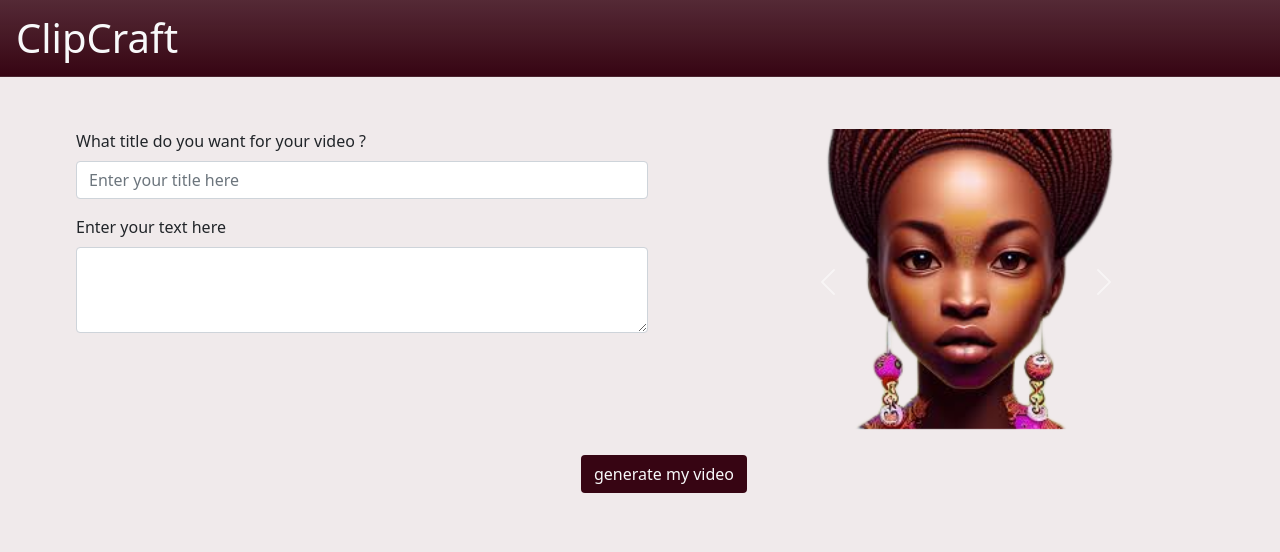
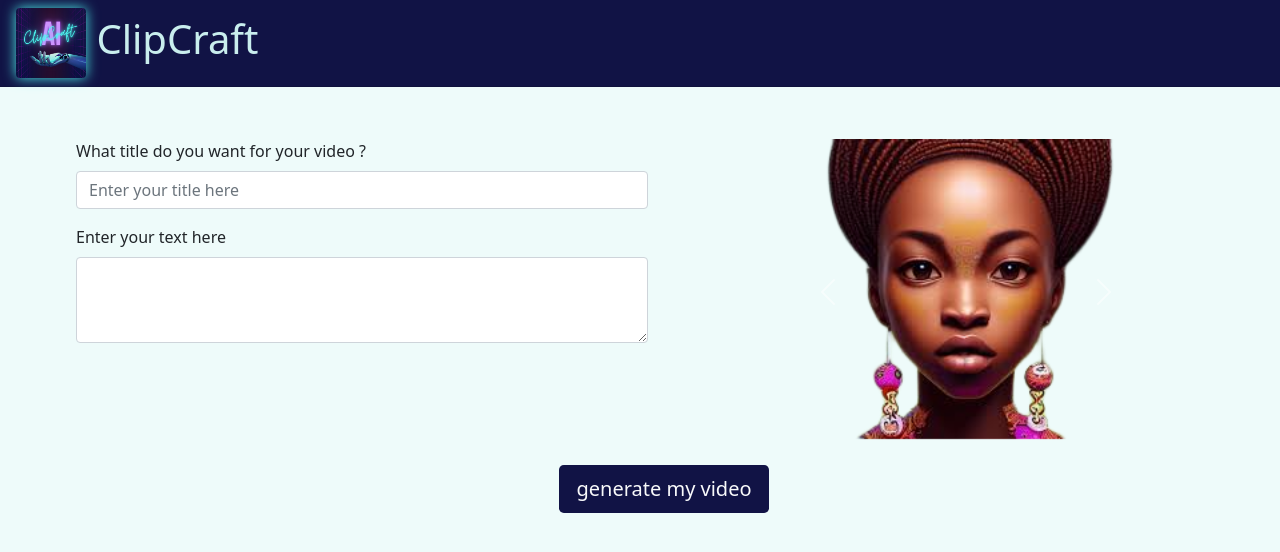
Before and after one commit to boudjasma/ClipCraft, a Django app: page /accounts/profile/ in a window 1280 px wide. Shown: the top 552 px of the page. Run offline with Django 4.2, Linux system fonts and the light colour scheme; some libraries are stand-ins or nearby versions.

Commit message:
design modification - add new logo

```diff
--- a/craftapp/middleware.py
+++ b/craftapp/middleware.py
@@ -5,9 +5,9 @@ class AuthenticationMiddleware:
     def __init__(self, get_response):
         self.get_response = get_response
 
-    # def __call__(self, request):
-    #     if not request.user.is_authenticated and request.path != reverse('signup'):
-    #         return redirect('login')
+    def __call__(self, request):
+        # if request.user.is_authenticated and request.path != reverse('signup'):
+        #     return redirect('/')
 
-    #     response = self.get_response(request)
-    #     return response
+        response = self.get_response(request)
+        return response
--- /dev/null
+++ b/craftapp/static/css/base.css
@@ -0,0 +1,50 @@
+#logo {
+    filter: drop-shadow(0 0 0.4rem #4cece6);
+}
+
+#logo:hover {
+    -webkit-animation: spin 5s infinite;
+    animation: spin 5s infinite;
+}
+
+@-webkit-keyframes spin {
+    from {
+        -webkit-transform: rotateY(0deg);
+    }
+
+    to {
+        -webkit-transform: rotateY(-360deg);
+    }
+}
+
+@keyframes spin {
+    from {
+        -moz-transform: rotateY(0deg);
+        -ms-transform: rotateY(0deg);
+        transform: rotateY(0deg);
+    }
+
+    to {
+        -moz-transform: rotateY(-360deg);
+        -ms-transform: rotateY(-360deg);
+        transform: rotateY(-360deg);
+    }
+}
+
+#header {
+    background: #111345;
+    background: -moz-linear-gradient(top, #260d2e 100%);
+    background: -webkit-linear-gradient(top, #260d2e 100%);
+    background: -o-linear-gradient(top, #260d2e 100%);
+    background: -ms-linear-gradient(top, #260d2e 100%);
+    filter: progid:DXImageTransform.Microsoft.gradient(startColorstr='#111345', endColorstr='#305084', GradientType=0);
+    background: linear-gradient(top, #260d2e 10);
+}
+
+#title {
+    color: #C9EEEE;
+}
+
+body {
+    background-color: #EEFBFA
+}
--- a/craftapp/templates/craftapp/base.html
+++ b/craftapp/templates/craftapp/base.html
@@ -3,6 +3,7 @@
 
 <!DOCTYPE html>
 <html>
+
 <head>
   <!-- Required meta tags -->
   <meta charset="UTF-8" />
@@ -12,11 +13,15 @@
 
   {% block links_cdn %}
   <!-- Bootstrap 5 -->
-            <link href="https://cdn.jsdelivr.net/npm/bootstrap@5.0.2/dist/css/bootstrap.min.css" rel="stylesheet" integrity="sha384-EVSTQN3/azprG1Anm3QDgpJLIm9Nao0Yz1ztcQTwFspd3yD65VohhpuuCOmLASjC" crossorigin="anonymous">
+  <link href="https://cdn.jsdelivr.net/npm/bootstrap@5.0.2/dist/css/bootstrap.min.css" rel="stylesheet"
+    integrity="sha384-EVSTQN3/azprG1Anm3QDgpJLIm9Nao0Yz1ztcQTwFspd3yD65VohhpuuCOmLASjC" crossorigin="anonymous">
   <!-- Bootstrap icons -->
   <link rel="stylesheet" href="https://cdn.jsdelivr.net/npm/bootstrap-icons@1.5.0/font/bootstrap-icons.css">
   <!-- Bootstrap Datepicker CSS -->
-            <link rel="stylesheet" href="https://cdnjs.cloudflare.com/ajax/libs/bootstrap-datepicker/1.9.0/css/bootstrap-datepicker.min.css" integrity="sha512-mSYUmp1HYZDFaVKK//63EcZq4iFWFjxSL+Z3T/aCt4IO9Cejm03q3NKKYN6pFQzY0SBOr8h+eCIAZHPXcpZaNw==" crossorigin="anonymous" referrerpolicy="no-referrer" />
+  <link rel="stylesheet"
+    href="https://cdnjs.cloudflare.com/ajax/libs/bootstrap-datepicker/1.9.0/css/bootstrap-datepicker.min.css"
+    integrity="sha512-mSYUmp1HYZDFaVKK//63EcZq4iFWFjxSL+Z3T/aCt4IO9Cejm03q3NKKYN6pFQzY0SBOr8h+eCIAZHPXcpZaNw=="
+    crossorigin="anonymous" referrerpolicy="no-referrer" />
   <!-- JQuery CSS-->
   <link rel="stylesheet" href="//code.jquery.com/ui/1.13.1/themes/base/jquery-ui.css">
 
@@ -25,13 +30,15 @@
   {% endblock %}
 
   {% block styles %}
+  <link href="{% static 'css/base.css' %}" rel="stylesheet">
   {% endblock %}
 </head>
 
-    <body style="background-color: #F0EAEB;">
-      <div class="card-header rounded-0 bg-gradient" style="background-color:#370513;">
+<body>
+  <div class="card-header rounded-0" id="header">
     <div class="d-flex justify-content-between">
-          <div class="fs-1 text-light">
+      <div class="fs-1" id="title">
+        <img src="{% static 'assets/logo.png' %}" class="rounded" alt="ClipCraftLogo" height="70" width="70" id="logo">
         {% block header %}
         {% endblock %}
       </div>
@@ -48,7 +55,7 @@
 </body>
 {% block modal %}
 <div class="modal fade" id="exampleModal" tabindex="-1" aria-labelledby="exampleModalLabel" aria-hidden="true">
-        <div class="modal-dialog" >
+  <div class="modal-dialog">
     <div class="modal-content">
       <div class="modal-header pb-0 mb-0">
         {% block modal_title %}
@@ -77,16 +84,22 @@
   </div>
 </div>
 {% endblock %}
+
 </html>
 {% block scripts %}
 <!-- Bootstrap JS -->
-    <script src="https://cdn.jsdelivr.net/npm/bootstrap@5.0.2/dist/js/bootstrap.bundle.min.js" integrity="sha384-MrcW6ZMFYlzcLA8Nl+NtUVF0sA7MsXsP1UyJoMp4YLEuNSfAP+JcXn/tWtIaxVXM" crossorigin="anonymous"></script>
+<script src="https://cdn.jsdelivr.net/npm/bootstrap@5.0.2/dist/js/bootstrap.bundle.min.js"
+  integrity="sha384-MrcW6ZMFYlzcLA8Nl+NtUVF0sA7MsXsP1UyJoMp4YLEuNSfAP+JcXn/tWtIaxVXM" crossorigin="anonymous"></script>
 <!-- Boostrap Icons -->
 <link rel="stylesheet" href="https://fonts.googleapis.com/icon?family=Material+Icons">
 <!-- JQuery -->
-    <script src="https://cdnjs.cloudflare.com/ajax/libs/jquery/3.6.0/jquery.min.js" integrity="sha512-894YE6QWD5I59HgZOGReFYm4dnWc1Qt5NtvYSaNcOP+u1T9qYdvdihz0PPSiiqn/+/3e7Jo4EaG7TubfWGUrMQ==" crossorigin="anonymous" referrerpolicy="no-referrer"></script>
+<script src="https://cdnjs.cloudflare.com/ajax/libs/jquery/3.6.0/jquery.min.js"
+  integrity="sha512-894YE6QWD5I59HgZOGReFYm4dnWc1Qt5NtvYSaNcOP+u1T9qYdvdihz0PPSiiqn/+/3e7Jo4EaG7TubfWGUrMQ=="
+  crossorigin="anonymous" referrerpolicy="no-referrer"></script>
 <!-- Bootstrap Datepicker JS -->
-    <script src="https://cdnjs.cloudflare.com/ajax/libs/bootstrap-datepicker/1.9.0/js/bootstrap-datepicker.min.js" integrity="sha512-T/tUfKSV1bihCnd+MxKD0Hm1uBBroVYBOYSk1knyvQ9VyZJpc/ALb4P0r6ubwVPSGB2GvjeoMAJJImBG12TiaQ==" crossorigin="anonymous" referrerpolicy="no-referrer"></script>
+<script src="https://cdnjs.cloudflare.com/ajax/libs/bootstrap-datepicker/1.9.0/js/bootstrap-datepicker.min.js"
+  integrity="sha512-T/tUfKSV1bihCnd+MxKD0Hm1uBBroVYBOYSk1knyvQ9VyZJpc/ALb4P0r6ubwVPSGB2GvjeoMAJJImBG12TiaQ=="
+  crossorigin="anonymous" referrerpolicy="no-referrer"></script>
 <!-- JQuery JS -->
 <script src="https://code.jquery.com/jquery-3.6.0.js"></script>
 <script src="https://code.jquery.com/ui/1.13.1/jquery-ui.js"></script>
--- a/craftapp/templates/craftapp/home.html
+++ b/craftapp/templates/craftapp/home.html
@@ -2,15 +2,22 @@
 {% load i18n %}
 {% load static %}
 
+
+{% block styles %}
+{{ block.super }}
+{% endblock %}
+
+
 {% block header %}ClipCraft{% endblock %}
 {% block login %}
 {% if user.is_authenticated %}
-    <a  class="text-light" href="{% url 'logout' %}">{% trans "Logout" %}</a>
+<a class="text-light" href="{% url 'logout' %}">{% trans "Logout" %}</a>
 {% endif %}
 {% endblock %}
 
 {% block content %}
-  <div class="fs-2 card-title m-4">{% if user.is_authenticated %} {% trans "Welcome" %}, {{ user.username }} !{% endif %}</div>
+<div class="fs-2 card-title m-4">{% if user.is_authenticated %} {% trans "Welcome" %}, {{ user.username }} !{% endif %}
+</div>
 <div class="container-fluid m-sm-4 p-2">
   <form method="POST" action="{% url 'home' %}">
     {% csrf_token %}
@@ -53,9 +60,11 @@
                   {% with counter=forloop.counter|stringformat:"s" %}
                   {% with avatar_path='assets/avatar'|add:counter|add:".png" %}
                   <div class="carousel-item {% if forloop.first %}active{% endif %}">
-                                                <input type="radio" name="photo" value="{{ forloop.counter }}" id="photo{{ forloop.counter }}" class="d-none">
+                    <input type="radio" name="photo" value="{{ forloop.counter }}" id="photo{{ forloop.counter }}"
+                      class="d-none">
                     <label for="photo{{ forloop.counter }}">
-                                                    <img src="{% static avatar_path %}" class="d-block" alt="Photo {{ forloop.counter }}" height="300" length="500">
+                      <img src="{% static avatar_path %}" class="d-block" alt="Photo {{ forloop.counter }}" height="300"
+                        length="500">
                     </label>
                   </div>
                   {% endwith %}
@@ -63,11 +72,13 @@
                   {% endfor %}
 
                 </div>
-                                  <button class="carousel-control-prev" type="button" data-bs-target="#carouselExampleControls" data-bs-slide="prev">
+                <button class="carousel-control-prev" type="button" data-bs-target="#carouselExampleControls"
+                  data-bs-slide="prev">
                   <span class="carousel-control-prev-icon" aria-hidden="true"></span>
                   <span class="visually-hidden">Précédent</span>
                 </button>
-                                  <button class="carousel-control-next" type="button" data-bs-target="#carouselExampleControls" data-bs-slide="next">
+                <button class="carousel-control-next" type="button" data-bs-target="#carouselExampleControls"
+                  data-bs-slide="next">
                   <span class="carousel-control-next-icon" aria-hidden="true"></span>
                   <span class="visually-hidden">Suivant</span>
                 </button>
@@ -79,7 +90,8 @@
     </div>
     <div class="row">
       <div class="d-flex justify-content-center">
-                  <button type="submit" class="btn w-sm-50 text-light" style="background-color: #370513;">{% trans "generate my video" %}</button>
+        <button type="submit" class="btn btn-lg w-sm-50 text-light" style="background-color: #111345;">
+          {% trans "generate my video" %}</button>
       </div>
     </div>
   </form>
--- a/craftapp/views.py
+++ b/craftapp/views.py
@@ -73,12 +73,12 @@ class HomeView(TemplateView):
             }
             print(data)
 
-            response = requests.post('http://localhost:5000/generate-video', data=data)
+            # response = requests.post('http://localhost:5000/generate-video', data=data)
 
-            api_response = response.json()
-            print(api_response)
+            # api_response = response.json()
+            # print(api_response)
 
-            context = {'title': title, 'text': text, 'photo': photo, 'video_path': api_response }
+            context = {'title': title, 'text': text, 'photo': photo, 'video_path': "" }
 
             # Renvoyez la réponse à la vue 'result.html'
             return render(request, 'craftapp/result.html', context)
--- a/requirements.txt
+++ b/requirements.txt
@@ -1,2 +1,3 @@
 django
 django-admin
+requests
```
Also changed, not shown: clipcraft/settings.py (+2 -13 lines), craftapp/templates/craftapp/login.html (+14 -7 lines), craftapp/templates/craftapp/result.html (+7 -2 lines), craftapp/templates/craftapp/signup.html (+8 -3 lines), craftapp/static/assets/logo.png (added), db.sqlite3. Lines whose indentation alone changed are shown as unchanged.
